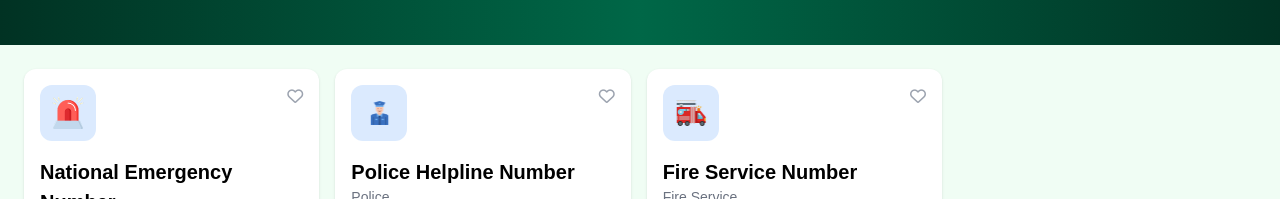
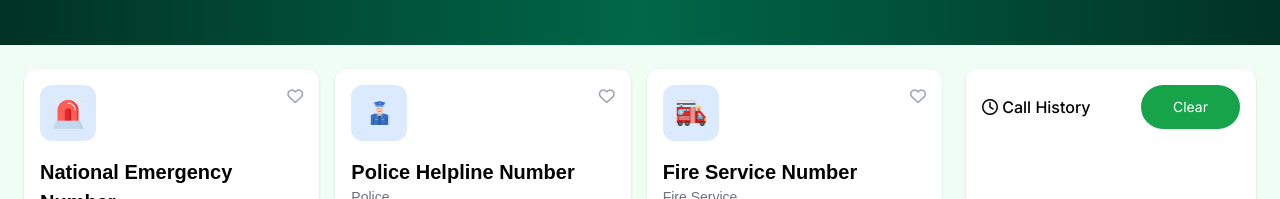
Before and after one commit to mca-programmer/Emergency-Service-Directory, a plain HTML site: page index.html in a window 1280 px wide. Shown: the part 303-502 px from the top of the page. Drawn offline with nearby package versions, Linux system fonts and the light colour scheme; a script that the page names is missing; a web font is replaced by a local one.

Commit message:
added sidebar section

```diff
--- a/index.html
+++ b/index.html
@@ -372,6 +372,16 @@
     </div>
   </div>
 
+  <!-- Call History Sidebar -->
+      <aside class="inter-font bg-white p-4 rounded-xl shadow">
+        <div class="flex justify-between items-center mb-4">
+          <h3 class="font-medium text-[20]"><i class="fa-regular fa-clock"></i>  Call History</h3>
+          <button id="clearHistory" class="bg-green-600 text-white px-8 py-3 text-sm rounded-full">Clear</button>
+        </div>
+        <ul id="historyList" class="space-y-2 text-sm">
+          <!-- Dynamic History -->
+        </ul>
+      </aside>
   </main>
   <script src="script.js"></script>
 </body>
```
Lines whose indentation alone changed are shown as unchanged.
